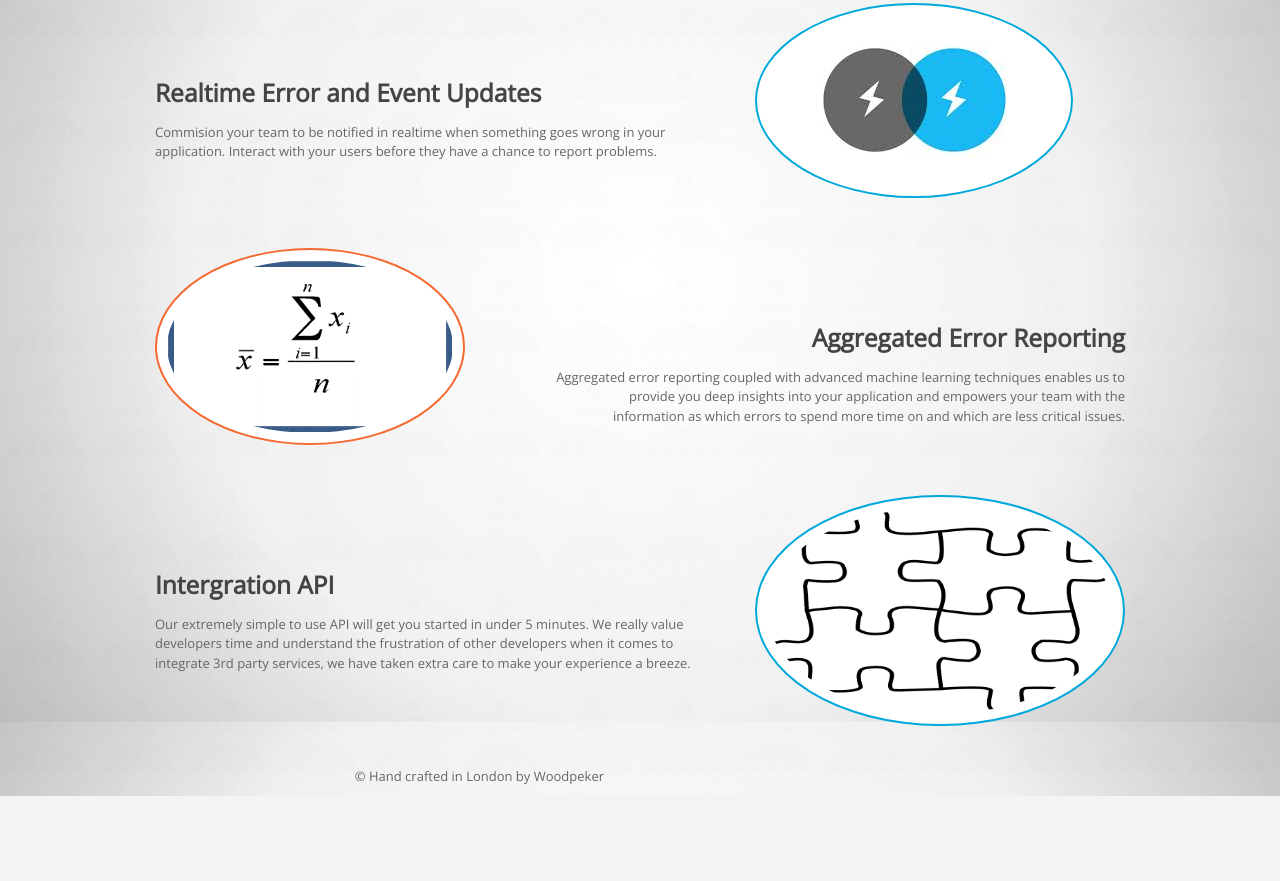
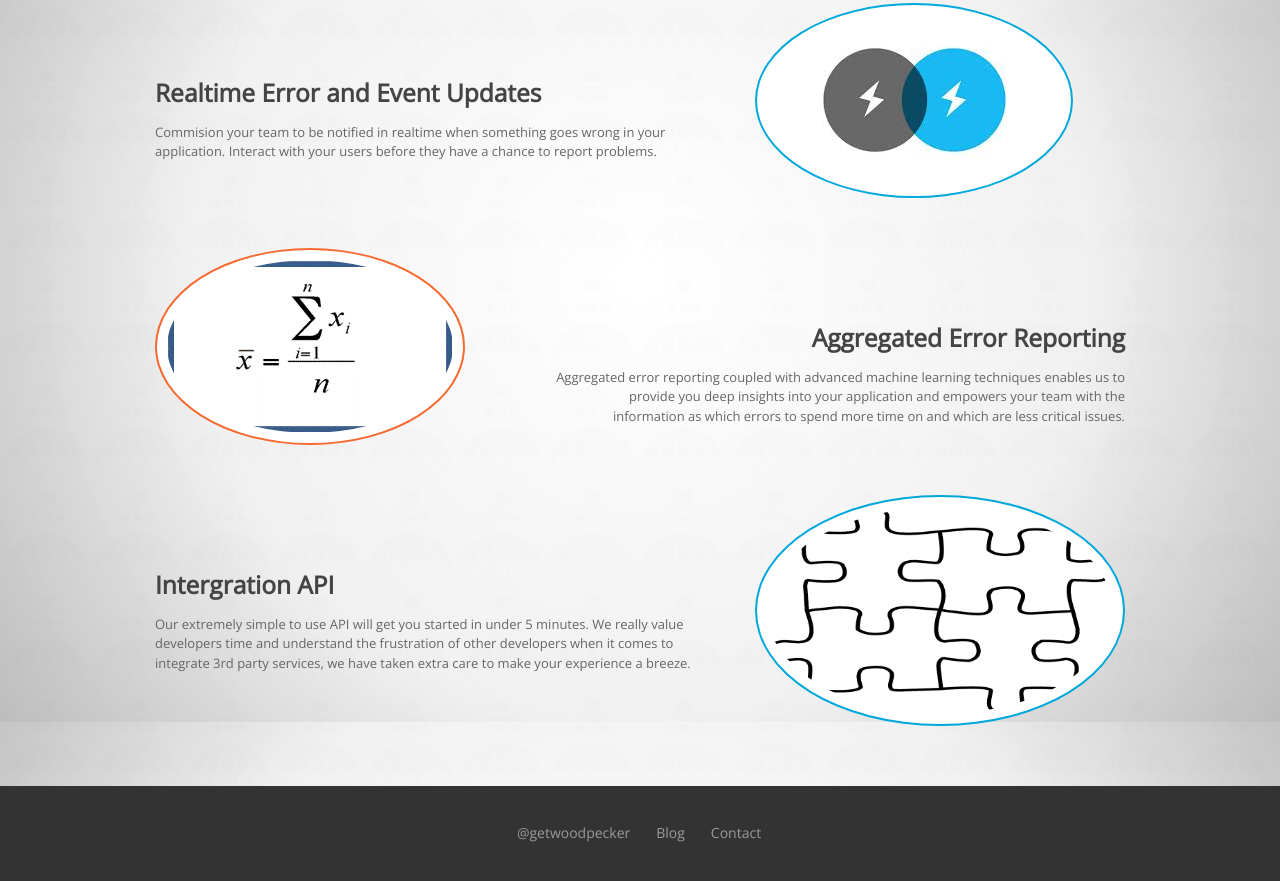
Before and after one commit to agurha/woodpecker_launchpage, a website: page views/index.html in a window 1280 px wide. Shown: the part 1678-2559 px from the top of the page. Before the commit the page ends 2474 px from the top, so only its background shows below. Drawn offline with nearby package versions, Linux system fonts and the light colour scheme; files that its build step writes are made by us from their sources; files whose address does not match are found by name.

Commit message:
added footer

```diff
--- a/views/index.html
+++ b/views/index.html
@@ -201,13 +201,42 @@
 
         </div>
 
-        <div class="container-fluid">
-          <div class="span4 offset2">
-          <footer id="pagefooter">
-            <p class="pull-right">© Hand crafted in London by Woodpeker</p>
-          </footer>
-          </div>
+        <div>
+
+          <br>
+          <br>
+          <br>
         </div>
+
+        <div class="footer row-fluid">
+          <span class="span12">
+            <a class="mixpanel">
+
+            </a>
+            <ul class="nav nav-pills">
+              <li>
+                <a href="https://twitter.com/getwoodpecker">@getwoodpecker</a>
+              </li>
+              <li>
+                <a href="http://blog.getwoodpecker.com">Blog</a>
+              </li>
+              <li>
+                <a href="mailto:support@getwoodpecker.com">Contact</a>
+              </li>
+
+            </ul>
+          </span>
+        </div>
+
+        <!--<div class="container-fluid">-->
+          <!--<div class="span4 offset2">-->
+          <!--<footer id="pagefooter">-->
+            <!--<p class="pull-right">© Hand crafted in London by Woodpeker</p>-->
+          <!--</footer>-->
+          <!--</div>-->
+        <!--</div>-->
+
+
         <script src="http://ajax.googleapis.com/ajax/libs/jquery/1.8.2/jquery.min.js"></script>
         <script>window.jQuery || document.write('<script src="js/jquery-1.8.2.min.js"><\/script>')</script>
 
```
